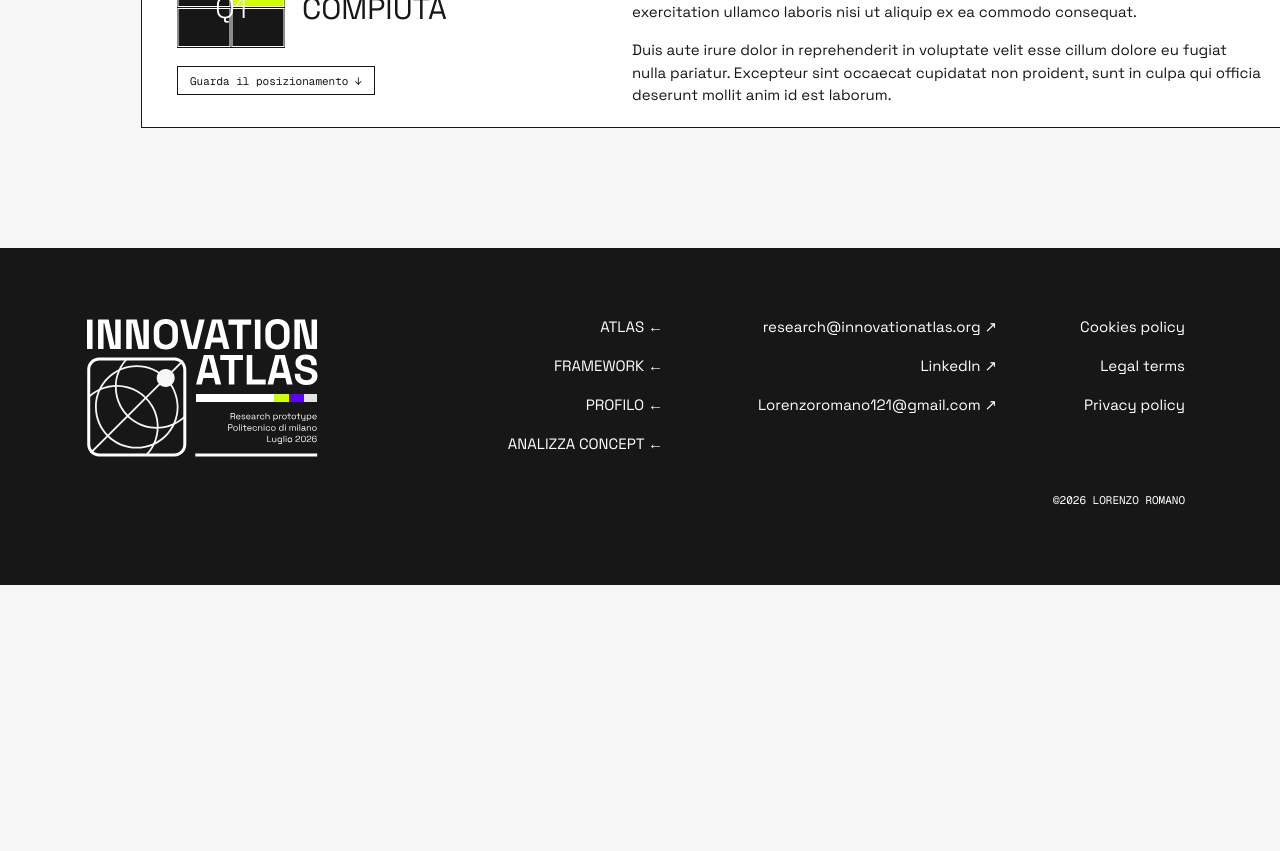
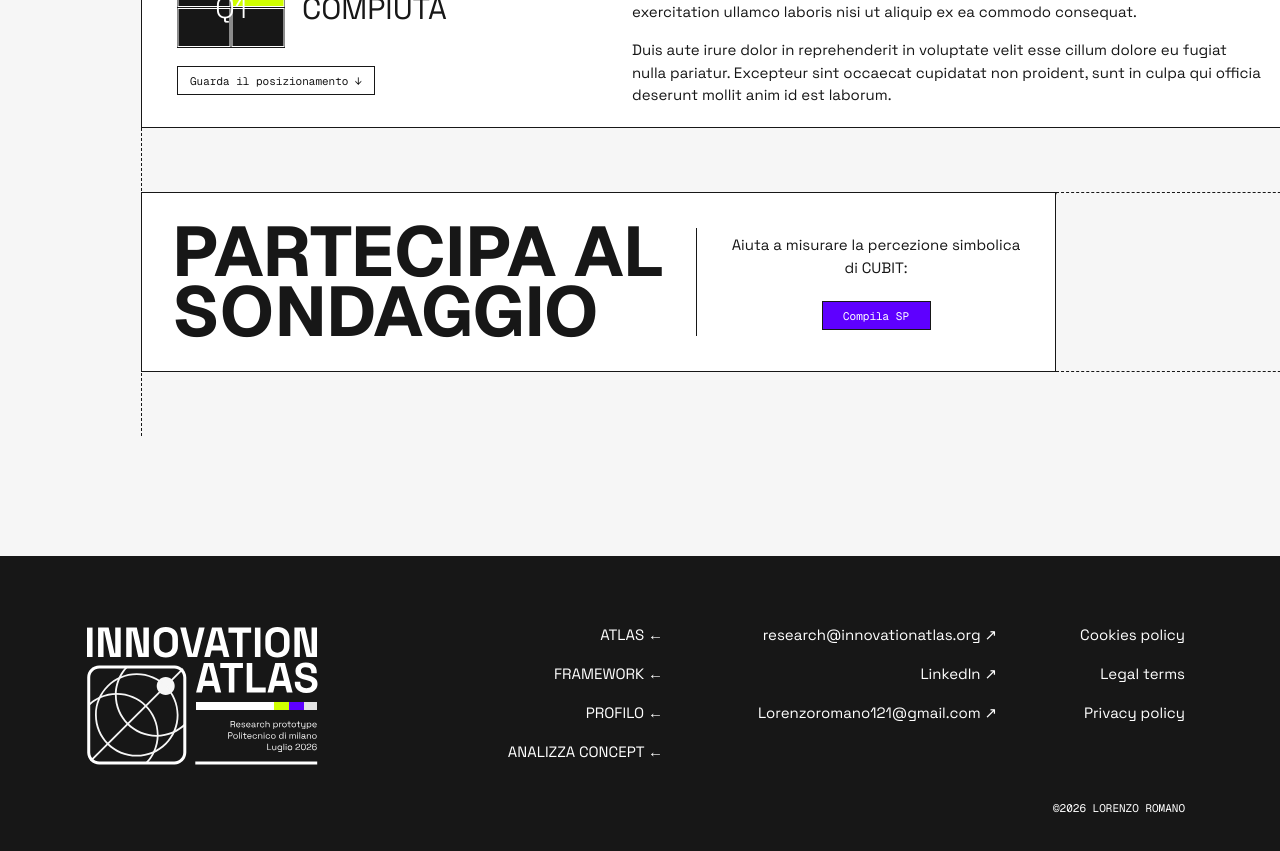
Before and after one commit to Crazyback2/innovation-atlas, a Next.js app: page /concept/cubit in a window 1280 px wide. Shown: the part 1120-1971 px from the top of the page. Before the commit the page ends 1705 px from the top, so only its background shows below. Built offline with nearby package versions, Linux system fonts and the light colour scheme.

Commit message:
Concept detail: CTA construction zone diagonal

```diff
--- /dev/null
+++ b/app/components/ConceptSurveyCTA.tsx
@@ -0,0 +1,76 @@
+import type { Concept } from "@/src/data/concepts";
+
+interface Props {
+  concept: Concept;
+}
+
+const SURVEY_BTN =
+  "flex h-[29px] w-[109px] items-center justify-center border border-fg-primary bg-accent-secondary px-[12px] pt-[8px] pb-[7px] font-mono text-metadata text-bg-elevated leading-none";
+
+const CONSTRUCTION_W = 245;
+const CONSTRUCTION_H = 180;
+const DIAGONAL_LENGTH = Math.hypot(CONSTRUCTION_W, CONSTRUCTION_H);
+const DIAGONAL_ANGLE = Math.atan2(CONSTRUCTION_H, CONSTRUCTION_W) * (180 / Math.PI);
+
+function ConstructionZone() {
+  return (
+    <div className="relative h-full w-[245px] shrink-0 overflow-hidden border-t border-r border-b border-dashed border-fg-primary">
+      <div
+        className="pointer-events-none absolute left-0 top-0 w-0 border-l border-dashed border-fg-primary"
+        style={{
+          height: `${DIAGONAL_LENGTH}px`,
+          transform: `rotate(${DIAGONAL_ANGLE}deg)`,
+          transformOrigin: "0 0",
+        }}
+        aria-hidden="true"
+      />
+    </div>
+  );
+}
+
+export default function ConceptSurveyCTA({ concept }: Props) {
+  return (
+    <div className="relative w-[1160px]">
+      <div
+        className="pointer-events-none absolute inset-y-0 left-0 border-l border-dashed border-fg-primary"
+        aria-hidden="true"
+      />
+      <div
+        className="pointer-events-none absolute inset-y-0 right-0 border-r border-dashed border-fg-primary"
+        aria-hidden="true"
+      />
+
+      <div className="h-[64px]" aria-hidden="true" />
+
+      <div className="flex h-[180px]">
+        <div className="flex h-full w-[915px] shrink-0 border border-fg-primary bg-bg-elevated">
+          <div className="flex w-[554px] shrink-0 items-center px-[30px] py-[30px]">
+            <h2 className="font-heading text-h1 font-bold uppercase leading-[60px] text-fg-primary">
+              PARTECIPA AL
+              <br />
+              SONDAGGIO
+            </h2>
+          </div>
+
+          <div
+            className="my-[35px] w-px shrink-0 bg-fg-primary"
+            aria-hidden="true"
+          />
+
+          <div className="flex flex-1 flex-col items-center justify-center px-[27px]">
+            <p className="text-center font-sans text-body leading-normal text-fg-primary">
+              Aiuta a misurare la percezione simbolica di {concept.title}:
+            </p>
+            <button type="button" className={`${SURVEY_BTN} mx-auto mt-[22px]`}>
+              Compila SP
+            </button>
+          </div>
+        </div>
+
+        <ConstructionZone />
+      </div>
+
+      <div className="h-[64px]" aria-hidden="true" />
+    </div>
+  );
+}
--- a/app/concept/[id]/page.tsx
+++ b/app/concept/[id]/page.tsx
@@ -5,6 +5,7 @@ import Footer from "@/app/components/Footer";
 import ConceptHero from "@/app/components/ConceptHero";
 import ConceptStats from "@/app/components/ConceptStats";
 import ConceptQuadrant from "@/app/components/ConceptQuadrant";
+import ConceptSurveyCTA from "@/app/components/ConceptSurveyCTA";
 import { concepts } from "@/src/data/concepts";
 
 type PageProps = {
@@ -54,6 +55,7 @@ export default async function ConceptPage({ params }: PageProps) {
             <ConceptHero concept={concept} />
             <ConceptStats concept={concept} />
             <ConceptQuadrant concept={concept} />
+            <ConceptSurveyCTA concept={concept} />
           </div>
         </section>
       </main>
```
